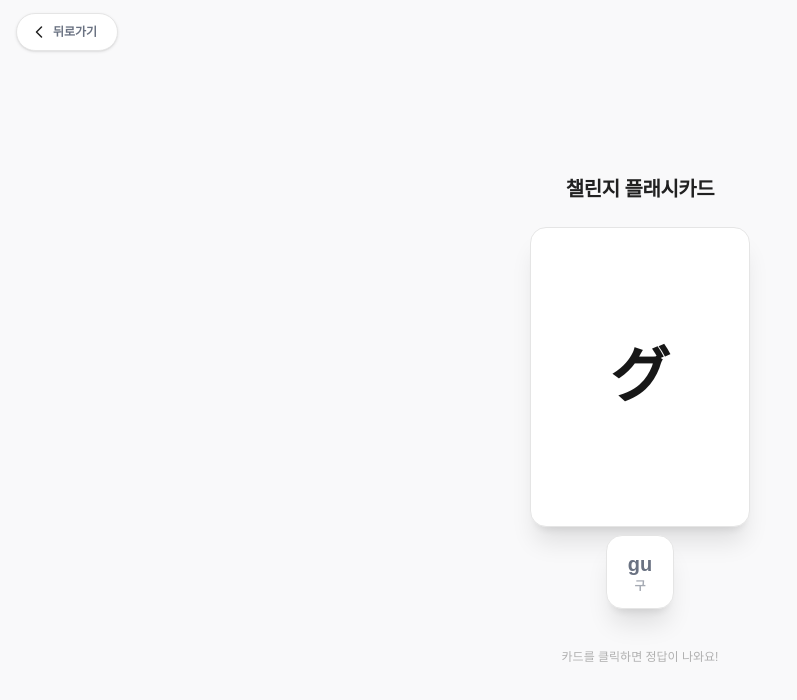
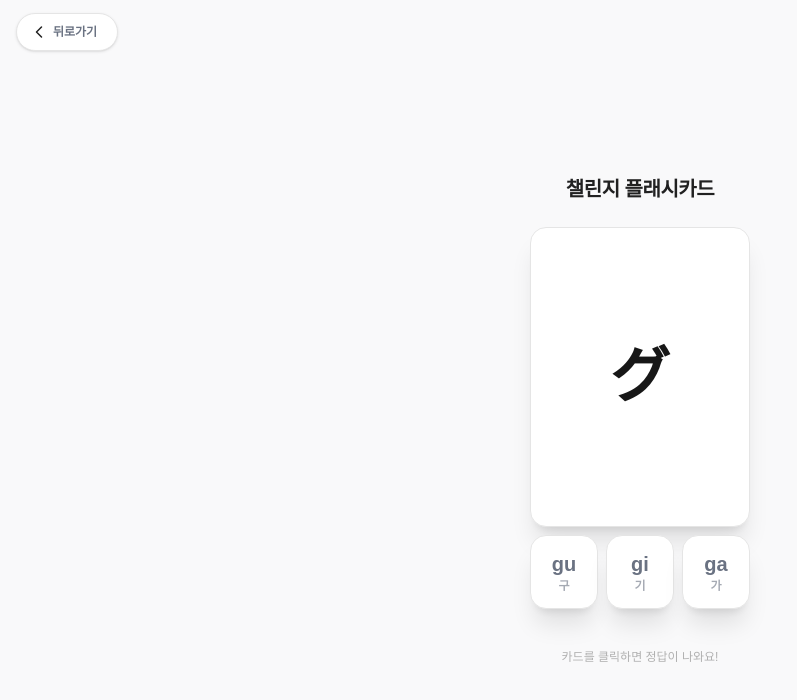
Before and after one commit to 1eeyerin/flash, a Next.js app: page /play/confusing in a window 1280 px wide. Shown: the top 700 px of the page, without its empty margins (0-797 px from the left). Built offline with nearby package versions, Linux system fonts and the light colour scheme.

Commit message:
fix: HIRAGANAS 에서만 버튼이 생기는 오류 개선, romaji 중복 제거 오류 개선

```diff
--- a/src/components/FlashButtons.tsx
+++ b/src/components/FlashButtons.tsx
@@ -1,16 +1,16 @@
 "use client";
 
 import { Card } from "@/constants/card";
-import { HIRAGANAS } from "@/constants/hiragana";
 import { useState, useEffect } from "react";
 import { motion } from "framer-motion";
 
 type FlashButtonType = {
   card: Card;
   onNext: () => void;
+  data: Card[];
 };
 
-const FlashButtons = ({ card, onNext }: FlashButtonType) => {
+const FlashButtons = ({ card, onNext, data }: FlashButtonType) => {
   const [selectedRomaji, setSelectedRomaji] = useState<string | null>(null);
   const [isCorrect, setIsCorrect] = useState<boolean | null>(null);
   const [shakeRomaji, setShakeRomaji] = useState<string | null>(null);
@@ -30,21 +30,35 @@ const FlashButtons = ({ card, onNext }: FlashButtonType) => {
   };
 
   useEffect(() => {
-    const sameGroupCards = HIRAGANAS.filter((w) => {
-      if (card.romaji === w.romaji) return;
-      if (card.group !== w.group) return;
-      return w.romaji;
-    });
-    const cards = sameGroupCards
+    // 1. 같은 그룹, 본인 제외
+    const sameGroupCards = data.filter(
+      (w) => card.group === w.group && card.romaji !== w.romaji
+    );
+
+    //TODO: 다시 해결방안 생각해보기
+    // 2. romaji 기준으로 중복 제거
+    const uniqueRomajiCards: Card[] = [];
+    const seenRomaji = new Set<string>();
+
+    for (const c of sameGroupCards) {
+      if (!seenRomaji.has(c.romaji)) {
+        uniqueRomajiCards.push(c);
+        seenRomaji.add(c.romaji);
+      }
+    }
+
+    // 3. 랜덤 2개 + 정답 카드
+    const cards = uniqueRomajiCards
       .sort(() => Math.random() - 0.5)
       .slice(0, 2)
       .concat(card)
       .sort(() => Math.random() - 0.5);
+
     setRandomCards(cards);
     setSelectedRomaji(null);
     setIsCorrect(null);
     setShakeRomaji(null);
-  }, [card]);
+  }, [card, data]);
 
   useEffect(() => {
     if (isCorrect) {
```
